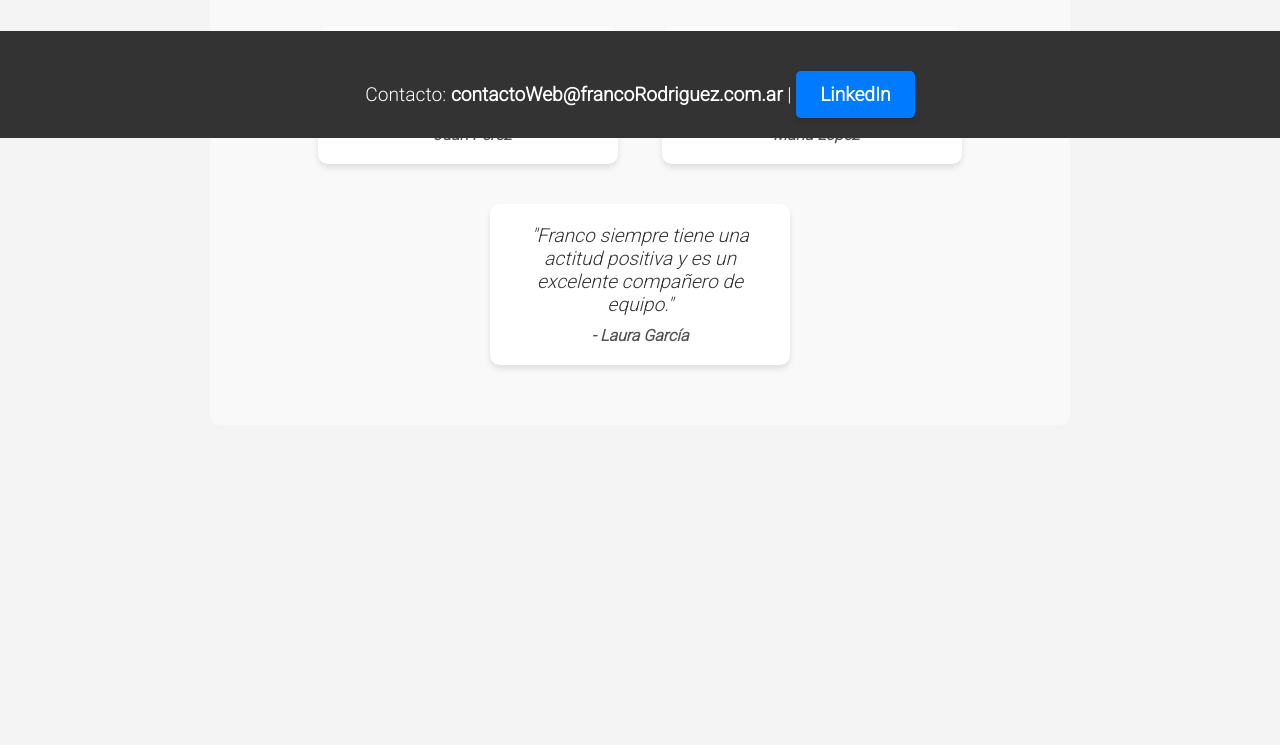
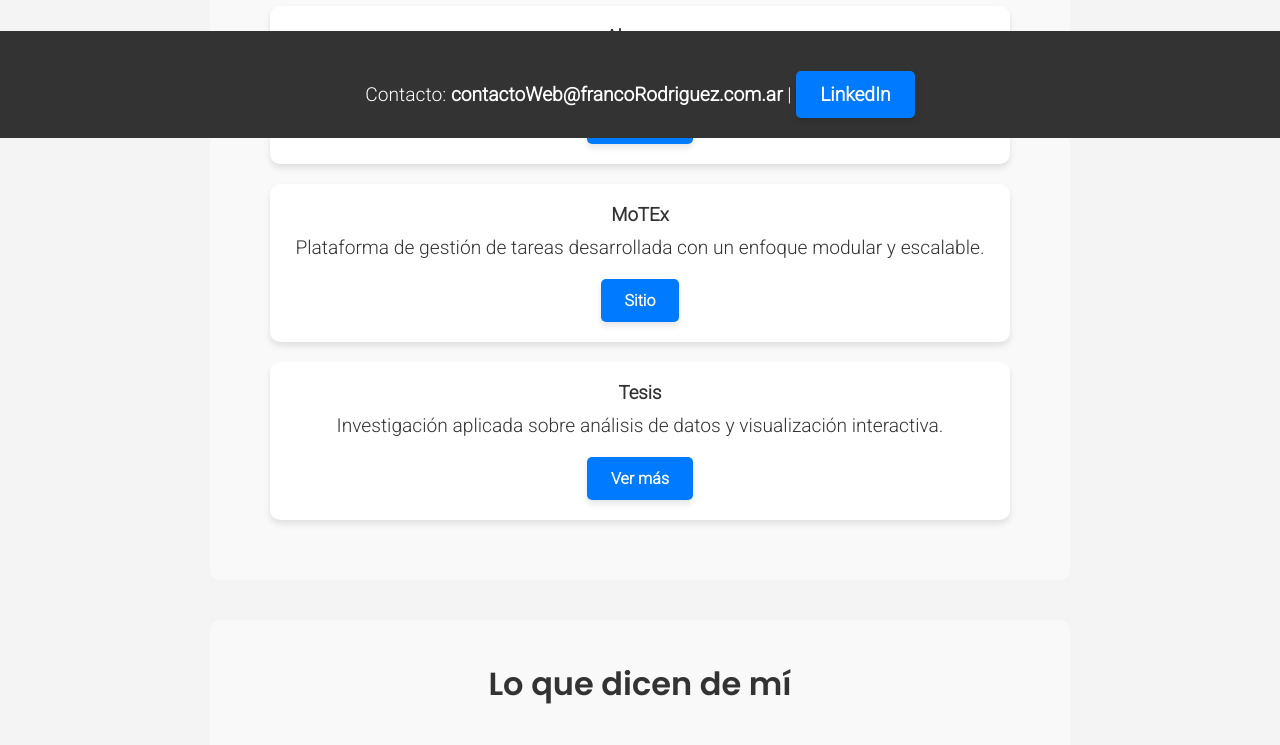
Before and after one commit to FrannRod/frann, a plain HTML site: page index.html in a window 1280 px wide. Shown: the part 662-1407 px from the top of the page. Before the commit the page ends 1227 px from the top, so only its background shows below. Drawn offline with Linux system fonts and the light colour scheme.

Commit message:
Improve landing page content

```diff
--- a/index.html
+++ b/index.html
@@ -12,7 +12,7 @@
   <header>
     <div class="header-content">
       <h1>Franco Rodriguez</h1>
-      <p class="tagline">Líder Técnico | Apasionado por la tecnología</p>
+      <p class="tagline">Líder Técnico | Innovador y Apasionado por la Tecnología</p>
       <nav>
         <a href="alarmas.html" class="button">Alarmas</a>
         <a href="https://motex.onrender.com/" class="button" target="_blank">MoTEx</a>
@@ -26,6 +26,24 @@
       <h2>¿Quién soy?</h2>
       <p>Soy Franco Rodriguez, líder técnico con amplia experiencia en coordinar equipos de desarrollo y gestionar proyectos tecnológicos. Me apasiona encontrar soluciones creativas a problemas complejos y disfruto de una buena taza de café mientras trabajo.</p>
     </section>
+<section id="projects" class="content-section alt-bg">
+  <h2>Proyectos Destacados</h2>
+  <div class="project">
+    <h3>Alarmas</h3>
+    <p>Solución de monitoreo que optimiza la supervisión de sistemas críticos.</p>
+    <a href="alarmas.html" class="button">Ver más</a>
+  </div>
+  <div class="project">
+    <h3>MoTEx</h3>
+    <p>Plataforma de gestión de tareas desarrollada con un enfoque modular y escalable.</p>
+    <a href="https://motex.onrender.com/" class="button" target="_blank">Sitio</a>
+  </div>
+  <div class="project">
+    <h3>Tesis</h3>
+    <p>Investigación aplicada sobre análisis de datos y visualización interactiva.</p>
+    <a href="https://tesis.francoRodriguez.com.ar" class="button" target="_blank">Ver más</a>
+  </div>
+</section>
 
     <section id="testimonials" class="content-section alt-bg">
       <h2>Lo que dicen de mí</h2>
--- a/styles.css
+++ b/styles.css
@@ -149,3 +149,16 @@ footer a {
   transform: translateY(-2px);
   box-shadow: 0 6px 8px rgba(0, 0, 0, 0.15);
 }
+
+.project {
+  margin: 20px;
+  padding: 20px;
+  background-color: #ffffff;
+  border-radius: 10px;
+  box-shadow: 0 4px 6px rgba(0, 0, 0, 0.1);
+}
+
+.project h3 {
+  margin-bottom: 10px;
+  font-weight: 600;
+}
```
